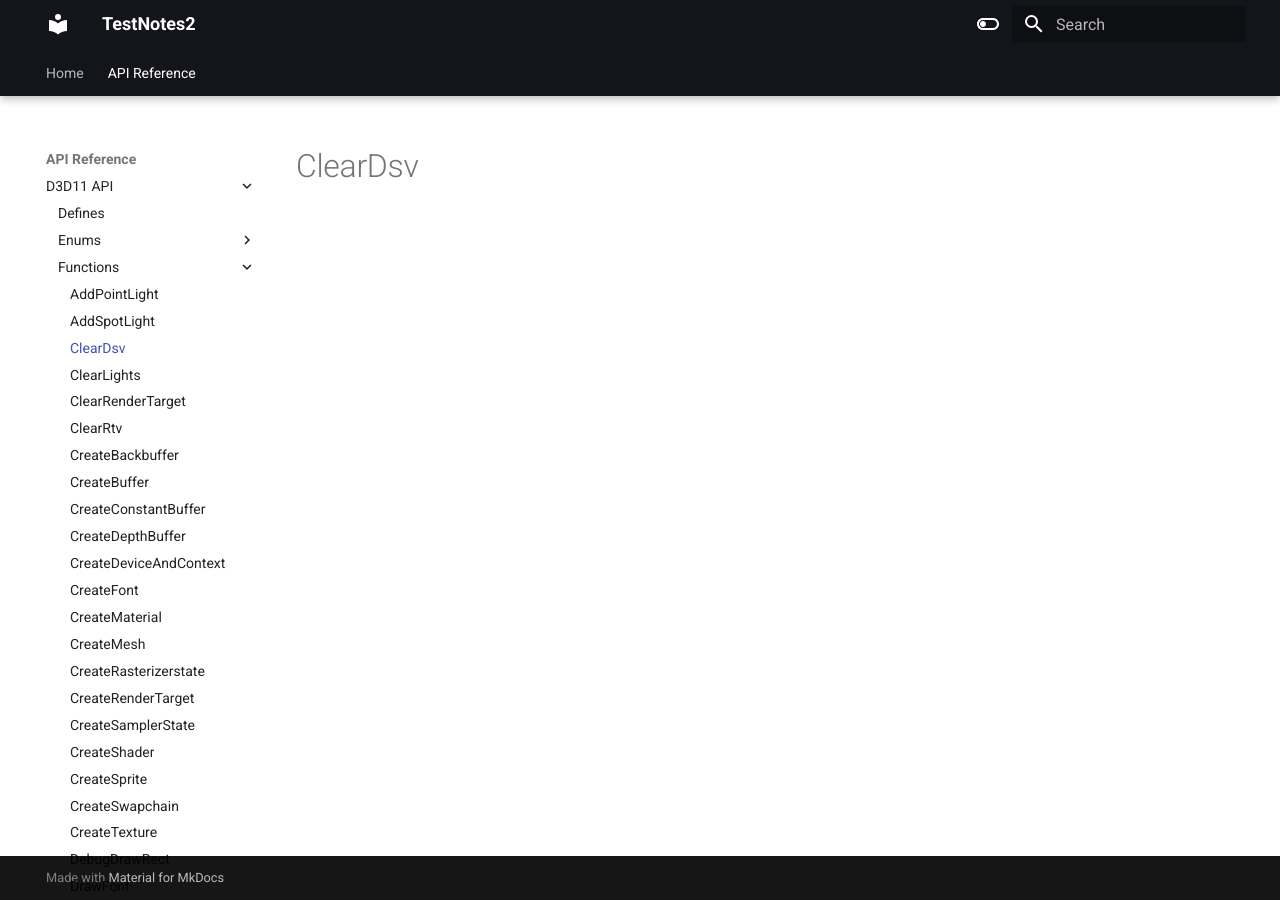
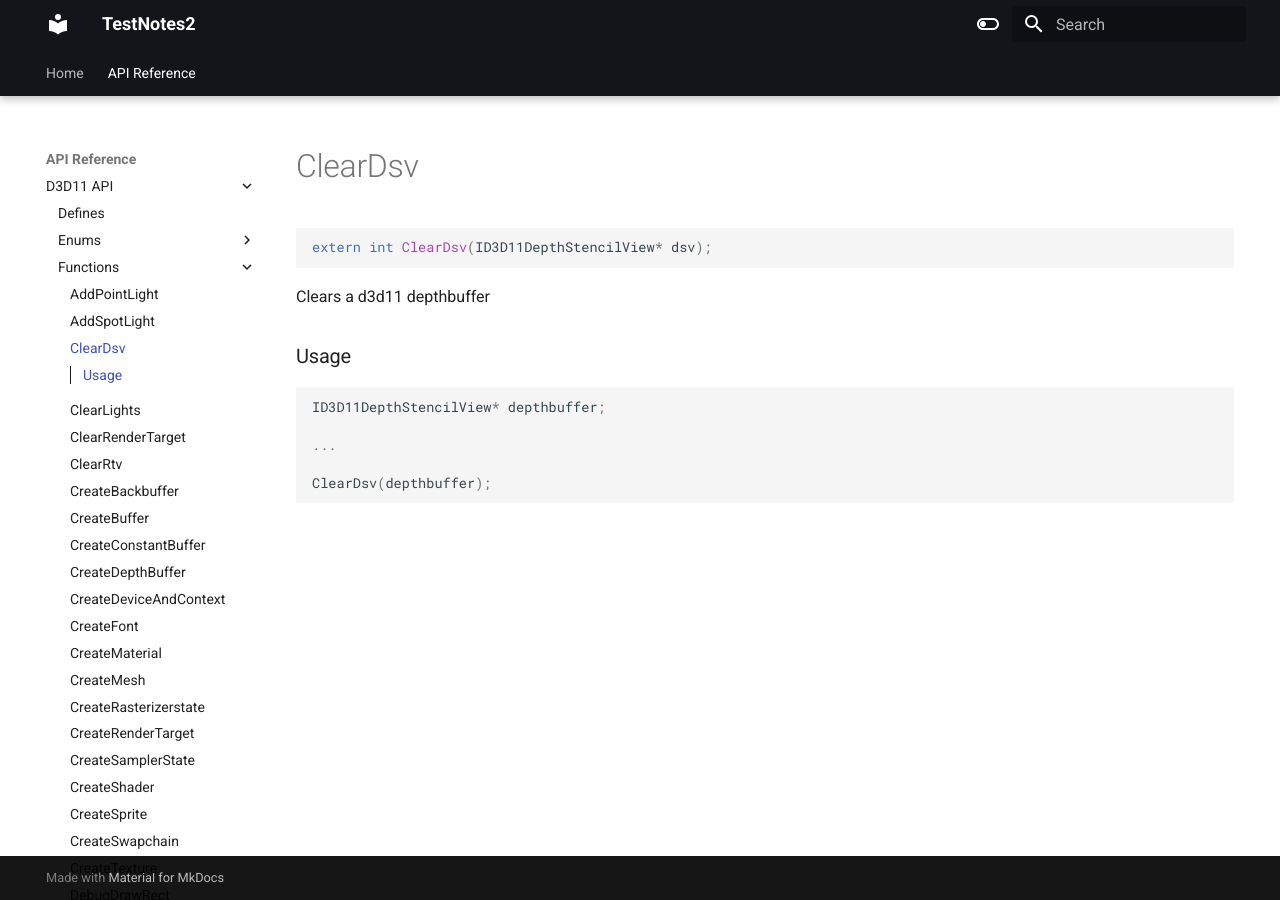
Before and after one commit to erichederstedt/TempEngineDocs, an MkDocs documentation site: the page built from docs/API Reference/D3D11 API/Functions/ClearDsv.md, in a window 1280 px wide. Built offline with MkDocs 1.6.1 and Material for MkDocs 9.7.7, drawn with Linux system fonts in a browser that asks for light colours.

Commit message:
PUSH NOTE : ClearDsv.md

````diff
--- a/docs/API Reference/D3D11 API/Functions/ClearDsv.md
+++ b/docs/API Reference/D3D11 API/Functions/ClearDsv.md
@@ -1 +1,17 @@
 # ClearDsv
+
+```c++
+extern int ClearDsv(ID3D11DepthStencilView* dsv);
+```
+
+Clears a d3d11 depthbuffer
+
+
+### Usage
+```c++
+ID3D11DepthStencilView* depthbuffer;
+
+...
+
+ClearDsv(depthbuffer);
+```
````
